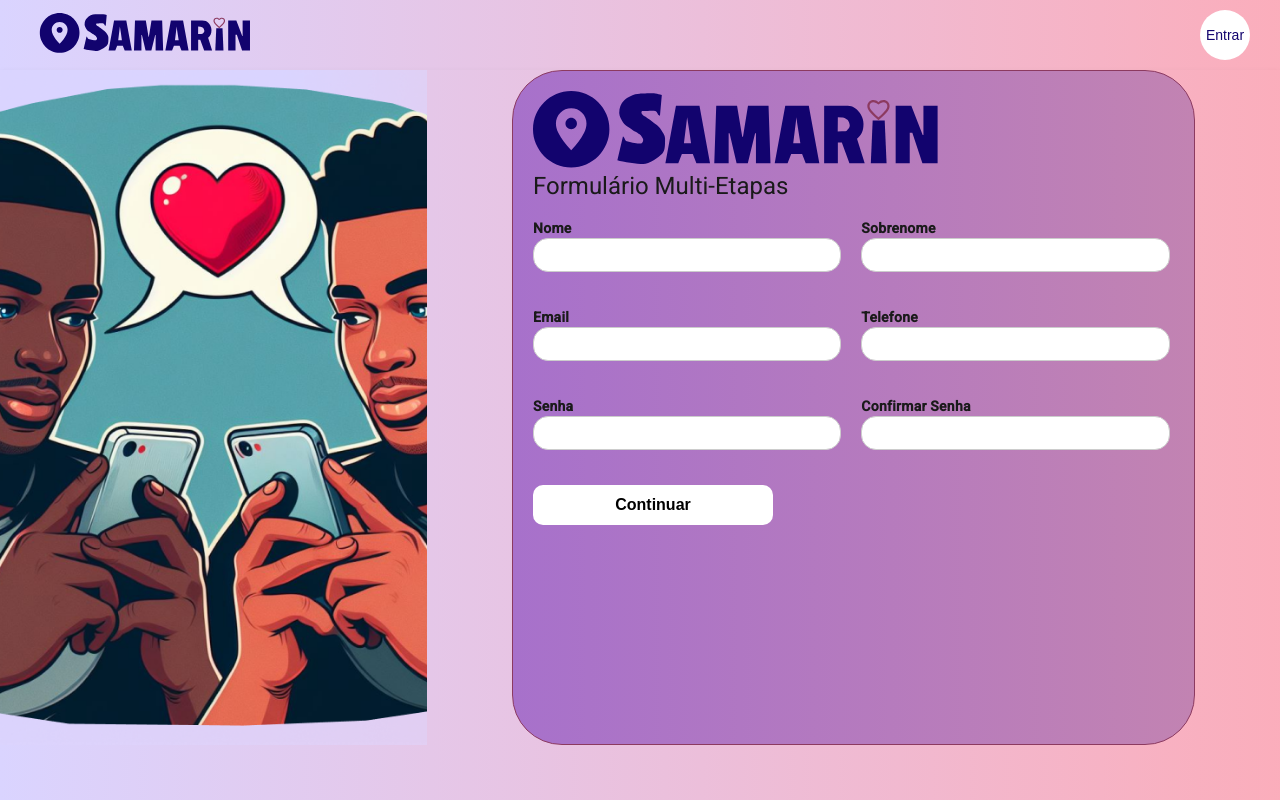
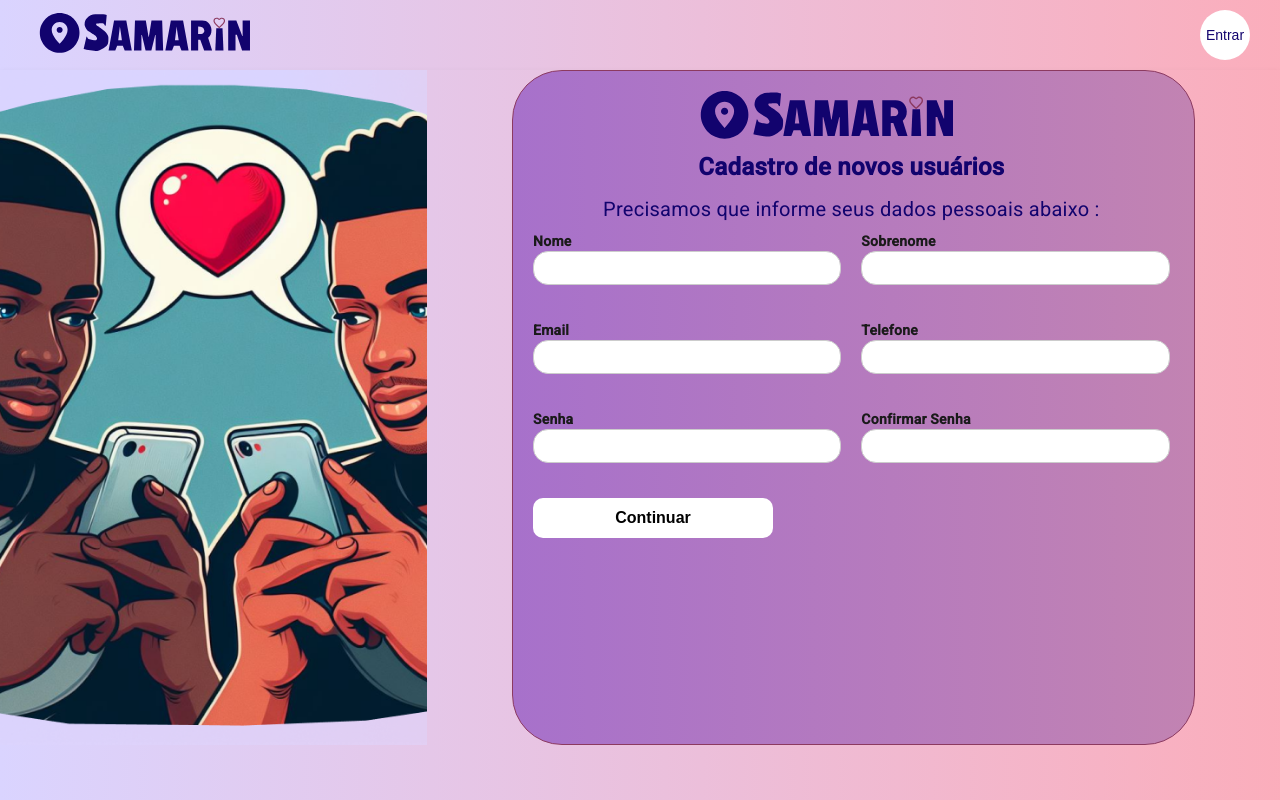
Before and after one commit to evertonesquivel/PROJETO-SAMARIN, an Angular app: page /createaccount in a window 1280 px wide. Shown: the top 800 px of the page. Built offline with nearby package versions, Linux system fonts and the light colour scheme.

Commit message:
alterações no estilo n

```diff
--- a/src/app/components/multi-step-form/multi-step-form.component.css
+++ b/src/app/components/multi-step-form/multi-step-form.component.css
@@ -4,6 +4,19 @@ form {
   grid-template-columns: 1fr 1fr;
   gap: 20px;
   font-size: 14px;
+}.container__texts{
+text-align: center;
+}
+h2{
+  margin-top: 10px;
+  font-weight: 800;
+  font-size: 24px;
+  color: #12036E ;
+}
+p{
+  font-weight: 400;
+  font-size: 20px;
+  color: #12036E ;
 }
 
 /* Labels */
--- a/src/app/components/multi-step-form/multi-step-form.component.html
+++ b/src/app/components/multi-step-form/multi-step-form.component.html
@@ -1,7 +1,11 @@
 <div class="form-container">
-  <h1>Formulário Multi-Etapas</h1>
+
 
   <div *ngIf="currentStep === 0">
+    <div class="container__texts">
+      <h2>Cadastro de novos usuários</h2>
+      <p>Precisamos que informe seus dados pessoais abaixo : </p>
+    </div>
     <form [formGroup]="step1Form">
       <div class="form-group">
         <label>Nome</label>
--- a/src/app/components/pages/create-account-page/create-account-page.component.css
+++ b/src/app/components/pages/create-account-page/create-account-page.component.css
@@ -55,6 +55,13 @@ body {
     font-size: 24px;
     font-weight: bold;
     color: #1a1a1a;
+
+}
+.logo img{
+   transform: translateX(50%);
+   margin-left: 30px;
+    width: 264px;
+    height: 48px;
 }
 .logo i {
     color: #ff4081;
```
